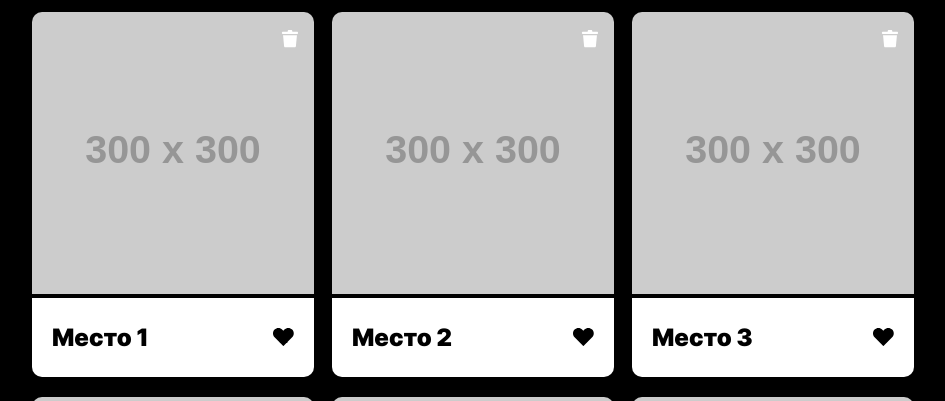
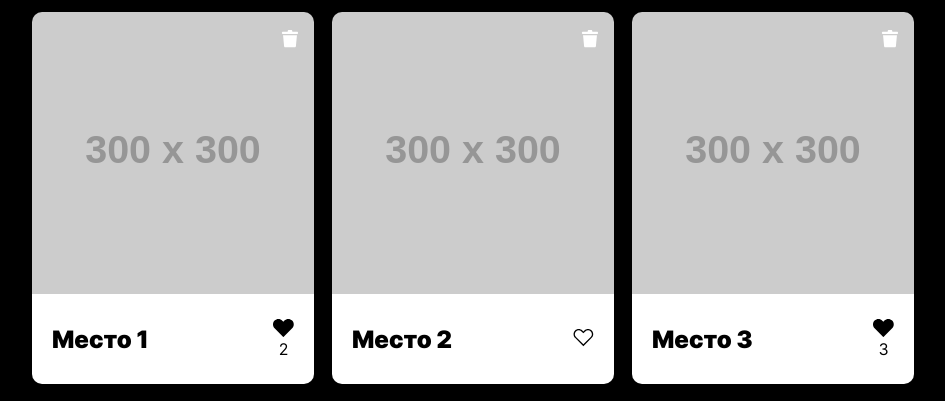
Before and after one commit to dewolixgit/mesto-project-ff, a website built with webpack: page src/index.html in a window 1280 px wide. Shown: the part 320-721 px from the top of the page, without its empty margins (167-1112 px from the left). Built offline with nearby package versions, Linux system fonts and the light colour scheme; placeholder pictures from the web are drawn by us.

Commit message:
fix: likes count handling

```diff
--- a/src/blocks/card/__description/card__description.css
+++ b/src/blocks/card/__description/card__description.css
@@ -1,4 +1,6 @@
 .card__description {
+  flex-grow: 1;
+
   display: flex;
   justify-content: space-between;
   align-items: center;
--- a/src/blocks/card/__image/card__image.css
+++ b/src/blocks/card/__image/card__image.css
@@ -1,4 +1,6 @@
 .card__image {
+  flex-shrink: 0;
+
   height: 282px;
   object-fit: cover;
   width: 100%;
--- a/src/blocks/card/__like-button/card__like-button.css
+++ b/src/blocks/card/__like-button/card__like-button.css
@@ -2,7 +2,6 @@
   width: 21px;
   height: 18px;
   background: transparent url('../../../images/like-inactive.svg') no-repeat;
-
   background-size: 21px 18px;
   border: none;
   cursor: pointer;
--- /dev/null
+++ b/src/blocks/card/__likes-count/card__likes-count.css
@@ -0,0 +1,2 @@
+.card__likes-count {
+}
--- /dev/null
+++ b/src/blocks/card/__likes/card__likes.css
@@ -0,0 +1,6 @@
+.card__likes {
+    display: flex;
+    flex-direction: column;
+    align-items: center;
+    gap: 3px;
+}
--- a/src/blocks/card/card.css
+++ b/src/blocks/card/card.css
@@ -1,15 +1,22 @@
 @import url('./__description/card__description.css');
 @import url('./__image/card__image.css');
+@import url('./__likes/card__likes.css');
 @import url('./__like-button/card__like-button.css');
 @import url('./__like-button/_is-active/card__like-button_is-active.css');
+@import url('./__likes-count/card__likes-count.css');
 @import url('./__delete-button/card__delete-button.css');
 @import url('./__title/card__title.css');
 
 .card {
-  font-family: 'Inter', Arial, sans-serif;
+  position: relative;
+  overflow: hidden;
+
+  display: flex;
+  flex-direction: column;
+
   -webkit-border-radius: 10px;
   -moz-border-radius: 10px;
   border-radius: 10px;
-  position: relative;
-  overflow: hidden;
+
+  font-family: 'Inter', Arial, sans-serif;
 }
--- a/src/index.html
+++ b/src/index.html
@@ -95,9 +95,10 @@
     <div class="card__description">
       <h2 class="card__title">
       </h2>
-      <button type="button" class="card__like-button">
-        <span class="card__likes-count">0</span>
-      </button>
+      <div class="card__likes">
+        <button type="button" class="card__like-button"></button>
+        <span class="card__likes-count"></span>
+      </div>
     </div>
   </li></template>
 </body>
--- a/src/scripts/cards.js
+++ b/src/scripts/cards.js
@@ -4,70 +4,60 @@ import {CSS_CLASS, CSS_ID, getClassSelector} from "./selector";
 export const MOCK_CARDS = [
     {
         id: 1,
-        likesCount: 10,
         name: 'Место 1',
         image: 'https://via.placeholder.com/300',
         likes: [1, 2],
     },
     {
         id: 2,
-        likesCount: 20,
         name: 'Место 2',
         image: 'https://via.placeholder.com/300',
-        likes: [1, 2, 3],
+        likes: [],
     },
     {
         id: 3,
-        likesCount: 30,
         name: 'Место 3',
         image: 'https://via.placeholder.com/300',
         likes: [1, 2, 3],
     },
     {
         id: 4,
-        likesCount: 40,
         name: 'Место 4',
         image: 'https://via.placeholder.com/300',
         likes: [1, 2],
     },
     {
         id: 5,
-        likesCount: 50,
         name: 'Место 5',
         image: 'https://via.placeholder.com/300',
         likes: [1, 3],
     },
     {
         id: 6,
-        likesCount: 60,
         name: 'Место 6',
         image: 'https://via.placeholder.com/300',
         likes: [1, 2, 3],
     },
     {
         id: 7,
-        likesCount: 70,
         name: 'Место 7',
         image: 'https://via.placeholder.com/300',
         likes: [1, 3],
     },
     {
         id: 8,
-        likesCount: 80,
         name: 'Место 8',
         image: 'https://via.placeholder.com/300',
         likes: [1, 2, 3],
     },
     {
         id: 9,
-        likesCount: 90,
         name: 'Место 9',
         image: 'https://via.placeholder.com/300',
         likes: [1, 2, 3],
     },
     {
         id: 10,
-        likesCount: 100,
         name: 'Место 10',
         image: 'https://via.placeholder.com/300',
         likes: [1, 2, 3],
@@ -80,6 +70,8 @@ const getImageElement = (cardElement) => cardElement.querySelector(getClassSelec
 const getLikeButtonElement = (cardElement) => cardElement.querySelector(getClassSelector(CSS_CLASS.cardLikeButton));
 const getLikesCountElement = (cardElement) => cardElement.querySelector(getClassSelector(CSS_CLASS.cardLikesCount));
 const getDeleteButtonElement = (cardElement) => cardElement.querySelector(getClassSelector(CSS_CLASS.cardDeleteButton));
+
+const getLikesCountTextContent = (likesCount) => likesCount > 0 ? likesCount : '';
 
 /**
  * @param config.id - id места
@@ -103,7 +95,8 @@ export const createCardFragment = (config) => {
         getLikeButtonElement(cardFragment).classList.add(CSS_CLASS.cardLikeButtonActive);
     }
 
-    getLikesCountElement(cardFragment).textContent = config.likesCount;
+    getLikesCountElement(cardFragment).textContent =
+        getLikesCountTextContent(config.likesCount);
 
     return cardFragment;
 }
@@ -136,7 +129,7 @@ const handleLikeCard = async ({ id, cardElement }) => {
         console.log('dislike start', id);
         await (new Promise((resolve) => setTimeout(resolve, 1000)));
         getLikeButtonElement(cardElement).classList.remove(CSS_CLASS.cardLikeButtonActive);
-        likesCountElement.textContent = likesCount - 1;
+        likesCountElement.textContent = getLikesCountTextContent(likesCount - 1);
         console.log('dislike end', id);
         return;
     }
@@ -144,7 +137,7 @@ const handleLikeCard = async ({ id, cardElement }) => {
     console.log('like start', id);
     await (new Promise((resolve) => setTimeout(resolve, 1000)));
     getLikeButtonElement(cardElement).classList.add(CSS_CLASS.cardLikeButtonActive);
-    likesCountElement.textContent = likesCount + 1;
+    likesCountElement.textContent = getLikesCountTextContent(likesCount + 1);
     console.log('like end', id);
 };
 
```
